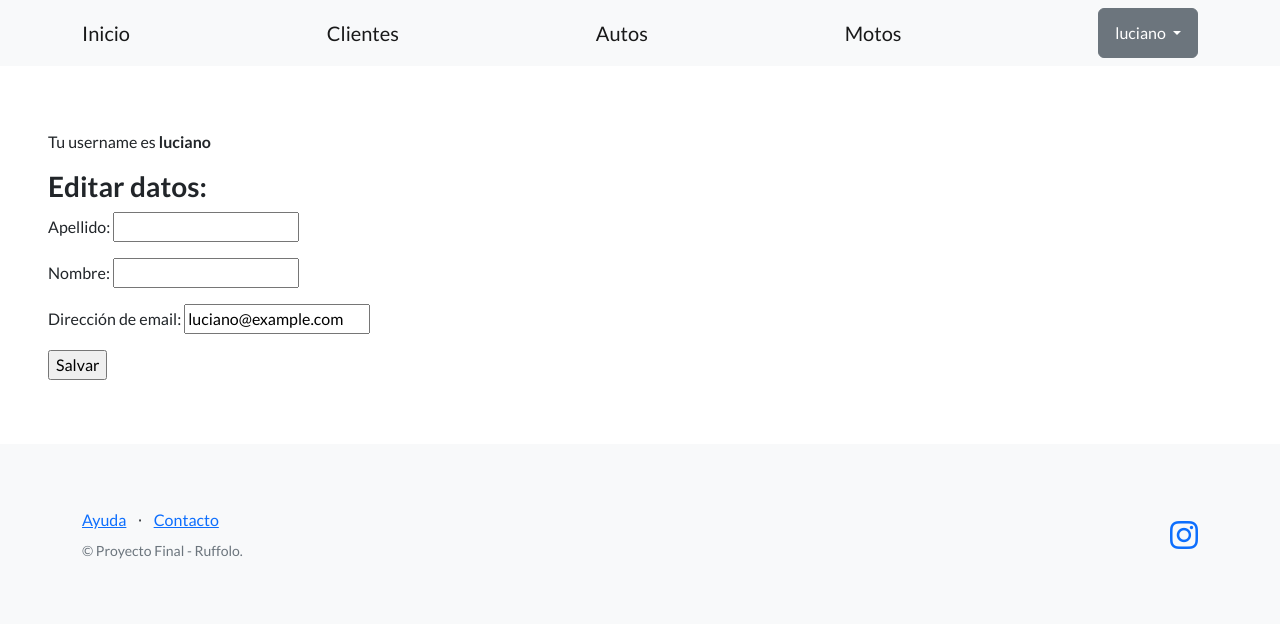
After one commit to RuffoloL/Tercera_preentrega_Ruffololo, a Django app: page /perfiles/editar-mi-perfil/ in a window 1280 px wide. The commit adds this page. Shown: the top 624 px of the page. Run offline with Django 4.2, Linux system fonts and the light colour scheme; a user stored in the database is signed in; some libraries are stand-ins or nearby versions.

Commit message:
Mejoras de navegacion, agregado dropdown con opciones para usuario logeado

```diff
--- a/Ficheros/models.py
+++ b/Ficheros/models.py
@@ -1,10 +1,12 @@
 from django.db import models
+from django.contrib.auth.models import User
 
 class Auto(models.Model):
     marca = models.CharField(max_length=100)
     modelo = models.CharField(max_length=128)
     año = models.PositiveIntegerField()
     precio = models.DecimalField(max_digits=10, decimal_places=2)
+    creador = models.ForeignKey(User, on_delete=models.SET_NULL, null=True)
 
     def __str__(self):
        return f'{self.marca}, {self.modelo}, {self.año}, ${self.precio}'
@@ -15,6 +17,7 @@ class Moto(models.Model):
     modelo = models.CharField(max_length=128)
     año = models.PositiveIntegerField()
     precio = models.DecimalField(max_digits=10, decimal_places=2)
+    creador = models.ForeignKey(User, on_delete=models.SET_NULL, null=True)
 
     def __str__(self):
        return f'{self.marca}, {self.modelo}, {self.año}, ${self.precio}'
--- a/Ficheros/templates/Ficheros/lista_autos.html
+++ b/Ficheros/templates/Ficheros/lista_autos.html
@@ -39,13 +39,17 @@
           <td>{{auto.año}}</td>
           <td>${{auto.precio}}</td>
           <td>
+            {% if user == auto.creador %}
             <a class="btn btn-primary btn-sm" href="{% url 'editar_auto' auto.id %}">Editar</a>
+            {% endif %}
           </td>
           <td>
+            {% if user == auto.creador %}
             <form action="{% url 'eliminar_auto' auto.id %}" method="post">
               {% csrf_token %}
               <input type="submit" class="btn btn-danger  btn-sm" value="Eliminar"/>
             </form>
+            {% endif %}
           </td>
         </tr>
         {% endfor %}
--- a/Ficheros/templates/Ficheros/lista_motos.html
+++ b/Ficheros/templates/Ficheros/lista_motos.html
@@ -36,13 +36,17 @@
           <td>{{ moto.año}}</td>
           <td>${{moto.precio}}</td>
           <td>
+            {% if user == moto.creador %}
             <a class="btn btn-primary btn-sm" href="{% url 'editar_moto' moto.id %}">Editar</a>
+            {% endif %}
           </td>
           <td>
+            {% if user == moto.creador %}
             <form action="{% url 'eliminar_moto' moto.id %}" method="post">
               {% csrf_token %}
               <input type="submit" class="btn btn-danger  btn-sm" value="Eliminar"/>
             </form>
+            {% endif %}
           </td>
         </tr>
         {% endfor %}
--- a/Ficheros/views.py
+++ b/Ficheros/views.py
@@ -79,7 +79,7 @@ def crear_autos(request):
            modelo = data["modelo"]
            año = data["año"]
            precio = data["precio"]
-           auto = Auto(marca=marca, modelo=modelo, año=año, precio=precio)  # lo crean solo en RAM
+           auto = Auto(marca=marca, modelo=modelo, año=año, precio=precio, creador=request.user)  # lo crean solo en RAM
            auto.save()  # Lo guardan en la Base de datos
 
            # Redirecciono al usuario a la lista de cursos
@@ -105,7 +105,7 @@ def crear_motos(request):
            modelo = data["modelo"]
            año = data["año"]
            precio = data["precio"]
-           moto = Moto(marca=marca, modelo=modelo, año=año, precio=precio)  # lo crean solo en RAM
+           moto = Moto(marca=marca, modelo=modelo, año=año, precio=precio, creador=request.user)  # lo crean solo en RAM
            moto.save()  # Lo guardan en la Base de datos
 
            # Redirecciono al usuario a la lista de cursos
--- a/Perfiles/forms.py
+++ b/Perfiles/forms.py
@@ -10,3 +10,10 @@ class UserRegisterForm(UserCreationForm):
    class Meta:
        model = User
        fields = ['last_name', 'first_name', 'username', 'email', 'password1', 'password2']
+
+
+class UserUpdateForm(forms.ModelForm):
+
+   class Meta:
+       model = User
+       fields = ['last_name', 'first_name', 'email']
--- /dev/null
+++ b/Perfiles/templates/Perfiles/formulario_perfil.html
@@ -0,0 +1,16 @@
+{% extends "base.html" %}
+
+{% block titulo%}
+<title>Editar perfil</title>
+{% endblock titulo%}
+
+{% block contenido %}
+<p>Tu username es <b>{{ object.username }}</b></p>
+
+<h3>Editar datos:</h3>
+<form method="post">
+ {% csrf_token %}
+ {{ form.as_p }}
+ <input type="submit" value="Salvar"/>
+</form>
+{% endblock contenido %}
--- a/Perfiles/urls.py
+++ b/Perfiles/urls.py
@@ -1,7 +1,7 @@
 from django.contrib import admin
 from django.urls import path
 
-from Perfiles.views import registro, login_view, CustomLogoutView
+from Perfiles.views import registro, login_view, CustomLogoutView, MiPerfilUpdateView
 
 
 urlpatterns = [
@@ -9,4 +9,5 @@ urlpatterns = [
    path('registro/', registro, name="registro"),
    path('login/', login_view, name="login"),
    path('logout/', CustomLogoutView.as_view(), name="logout"),
+   path('editar-mi-perfil/', MiPerfilUpdateView.as_view(), name="editar_perfil"),
 ]
--- a/Perfiles/views.py
+++ b/Perfiles/views.py
@@ -4,8 +4,10 @@ from django.contrib.auth.models import User
 from django.contrib.auth.forms import AuthenticationForm
 from django.contrib.auth.views import LogoutView
 from django.contrib.auth import login, authenticate
+from django.contrib.auth.mixins import LoginRequiredMixin
+from django.views.generic import UpdateView
 
-from Perfiles.forms import UserRegisterForm
+from Perfiles.forms import UserRegisterForm, UserUpdateForm
 
 def registro(request):
    if request.method == "POST":
@@ -55,3 +57,12 @@ def login_view(request):
 
 class CustomLogoutView(LogoutView):
     template_name= 'Perfiles/logout.html'
+
+
+class MiPerfilUpdateView(LoginRequiredMixin, UpdateView):
+   form_class = UserUpdateForm
+   success_url = reverse_lazy('inicio')
+   template_name = 'Perfiles/formulario_perfil.html'
+
+   def get_object(self, queryset=None):
+       return self.request.user
--- a/templates_base/base.html
+++ b/templates_base/base.html
@@ -28,7 +28,22 @@
                 <a class="navbar-brand" href="{% url 'lista_autos' %}">Autos</a>
                 <a class="navbar-brand" href="{% url 'lista_motos' %}">Motos</a>
                 {% if user.is_authenticated %}
-                <a class="btn btn-danger" href="{% url 'logout' %}">Cierre sesion</a>
+                <div class="dropdown">
+                    <button class="btn btn-secondary dropdown-toggle" type="button" id="dropdownMenuButton1" data-bs-toggle="dropdown" aria-expanded="false">
+                        <div style="display: inline-flex;">
+                            <span>{{ user.username }}</span>
+                        </div>
+                    </button>
+                    <ul class="dropdown-menu" aria-labelledby="dropdownMenuButton1">
+                        <li>
+                            <a class="dropdown-item" href="{% url 'editar_perfil' %}">Editar mis datos</a>
+                        </li>
+                        <li>
+                            <a class="dropdown-item" href="{% url 'logout' %}"><strong>Cerrar Sesión</strong></a>
+                        </li>
+                    </ul>
+                </div>
+
                 {% else %}
                 <a class="btn btn-primary" href="{% url 'login' %}">Inicio sesion</a>
                 <a class="btn btn-success" href="{% url 'registro' %}">Registro</a>
```
Also changed, not shown: Ficheros/migrations/0002_auto_creador_moto_creador.py (added), db.sqlite3.
